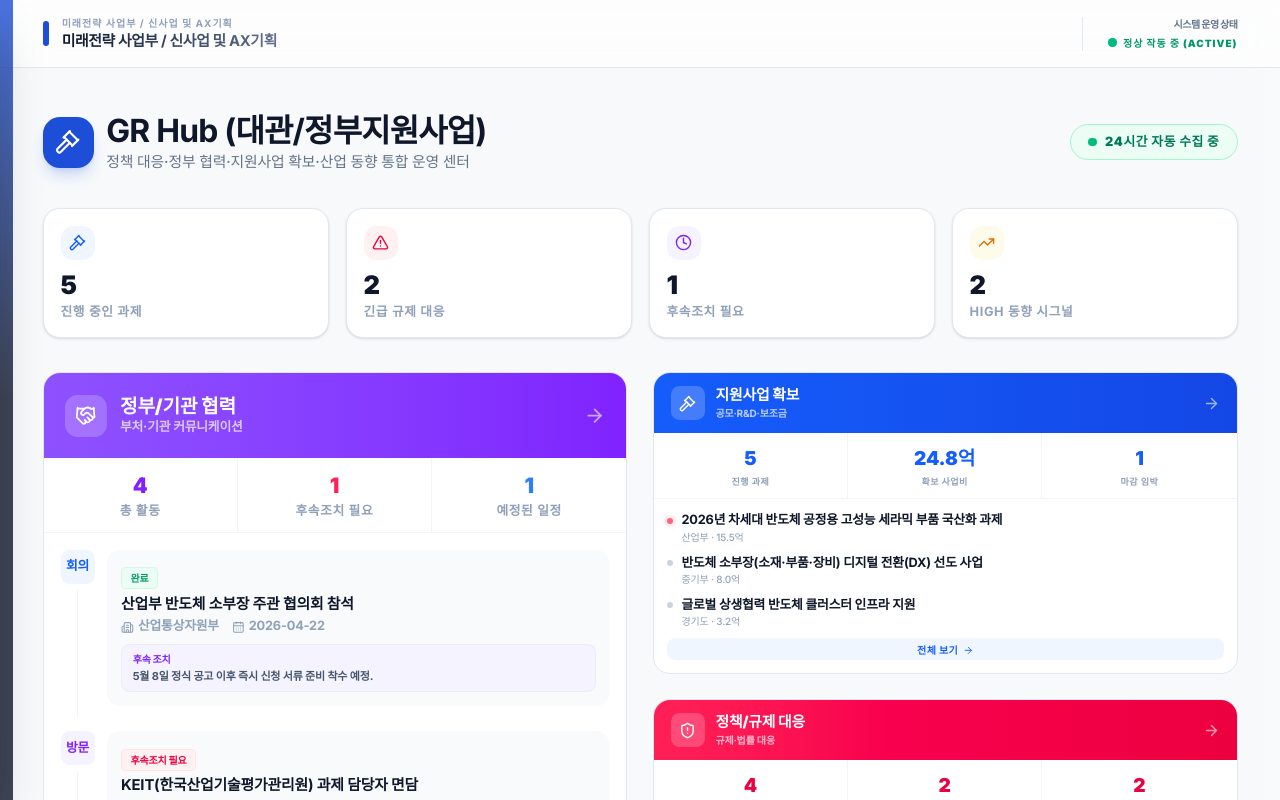
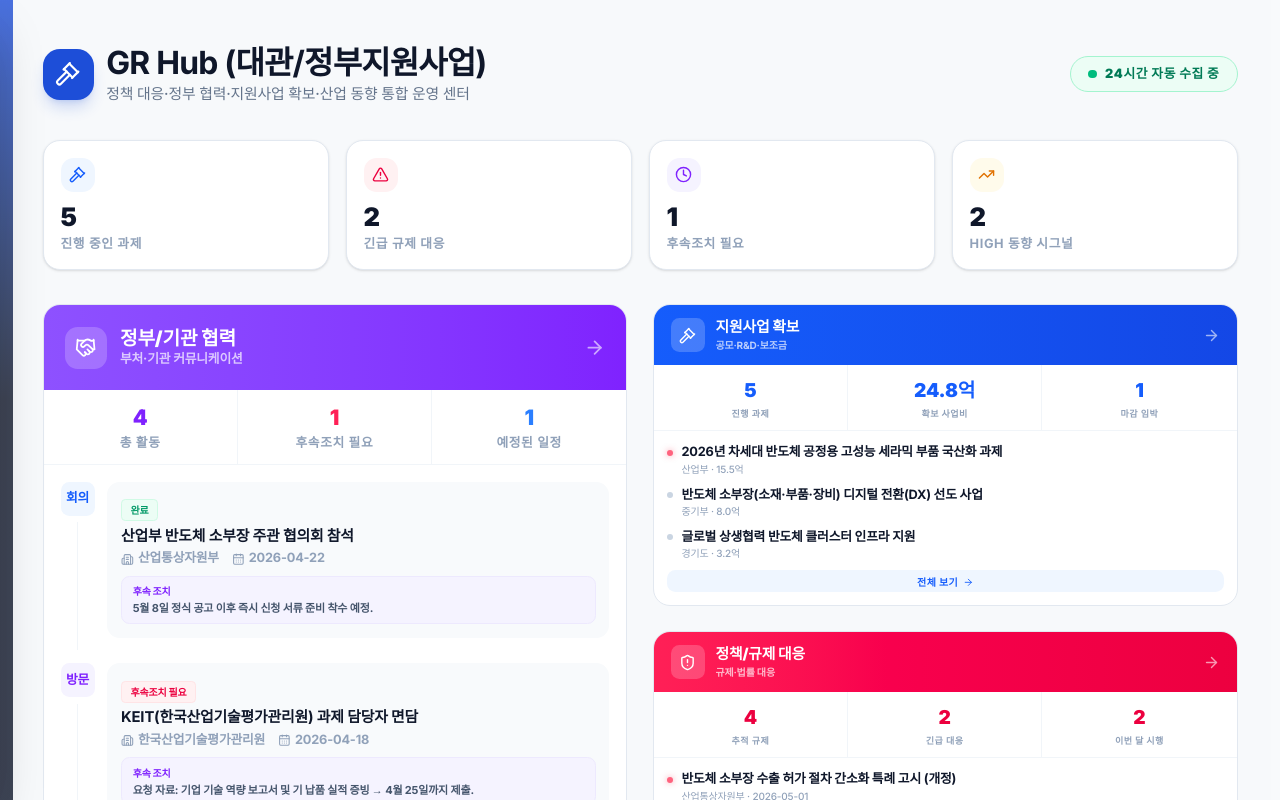
Before and after one commit to glory903-devsecops/cmtx-ax-planner-os, a Next.js app in the folder frontend/: page /gr-hub in a window 1280 px wide. Shown: the top 800 px of the page. Built offline with nearby package versions, Linux system fonts and the light colour scheme.

Commit message:
style: 데스크탑 상단 헤더 바 제거 — 본문 콘텐츠 즉시 노출

```diff
--- a/frontend/src/app/(dashboard)/layout.tsx
+++ b/frontend/src/app/(dashboard)/layout.tsx
@@ -14,21 +14,6 @@ export default function DashboardLayout({
 }) {
   const [isMobileMenuOpen, setIsMobileMenuOpen] = useState(false);
   const pathname = usePathname();
-
-  // Map paths to page titles (matching sidebar menu names)
-  const PAGE_TITLES: Record<string, string> = {
-    "/gr-hub":             "대관/정부지원",
-    "/gr-hub/grants":      "대관/정부지원 — 지원사업 확보",
-    "/gr-hub/policy":      "대관/정부지원 — 정책/규제 대응",
-    "/gr-hub/cooperation": "대관/정부지원 — 정부/기관 협력",
-    "/gr-hub/trends":      "대관/정부지원 — 산업 동향 대응",
-    "/intelligence":       "산업/분석",
-    "/ax-planning":        "AX/기획",
-    "/automation":         "자동화 센터",
-    "/knowledge":          "지식 정보고",
-  };
-  const currentPageTitle = PAGE_TITLES[pathname] ?? "미래전략 사업부 / 신사업 및 AX기획";
-
 
   // Close mobile menu on path change
   useEffect(() => {
@@ -117,34 +102,8 @@ export default function DashboardLayout({
       {/* Main Content Area */}
       <main className={cn(
         "flex-1 min-h-screen transition-all duration-300",
-        "pt-16 lg:pt-0" // Account for fixed mobile header only
+        "pt-16 lg:pt-0"
       )}>
-        {/* Desktop Header */}
-        <header className="hidden lg:flex h-16 border-b border-cmtx-border bg-white/70 backdrop-blur-xl items-center justify-between px-10 sticky top-0 z-40">
-          <div className="flex items-center gap-3">
-             <div className="w-1.5 h-6 bg-cmtx-blue rounded-full" />
-             <div>
-               <p className="text-[10px] font-bold text-slate-400 uppercase tracking-widest">미래전략 사업부 / 신사업 및 AX기획</p>
-               <h1 className="text-sm font-bold text-cmtx-navy tracking-tight bg-gradient-to-r from-cmtx-navy to-slate-500 bg-clip-text text-transparent">
-                 {currentPageTitle}
-               </h1>
-             </div>
-          </div>
-
-          <div className="flex items-center gap-6">
-            <div className="h-8 w-px bg-cmtx-border" />
-            <div className="text-right">
-              <span className="text-[10px] text-cmtx-secondary font-black uppercase tracking-tighter block mb-0.5">시스템 운영 상태</span>
-              <div className="flex items-center gap-1.5 justify-end">
-                <span className="relative flex h-2 w-2">
-                  <span className="animate-ping absolute inline-flex h-full w-full rounded-full bg-emerald-400 opacity-75"></span>
-                  <span className="relative inline-flex rounded-full h-2 w-2 bg-emerald-500"></span>
-                </span>
-                <span className="text-[10px] font-black text-emerald-600 uppercase tracking-widest">정상 작동 중 (Active)</span>
-              </div>
-            </div>
-          </div>
-        </header>
 
         <div className="p-6 md:p-10 max-w-7xl mx-auto">
           {children}
```
